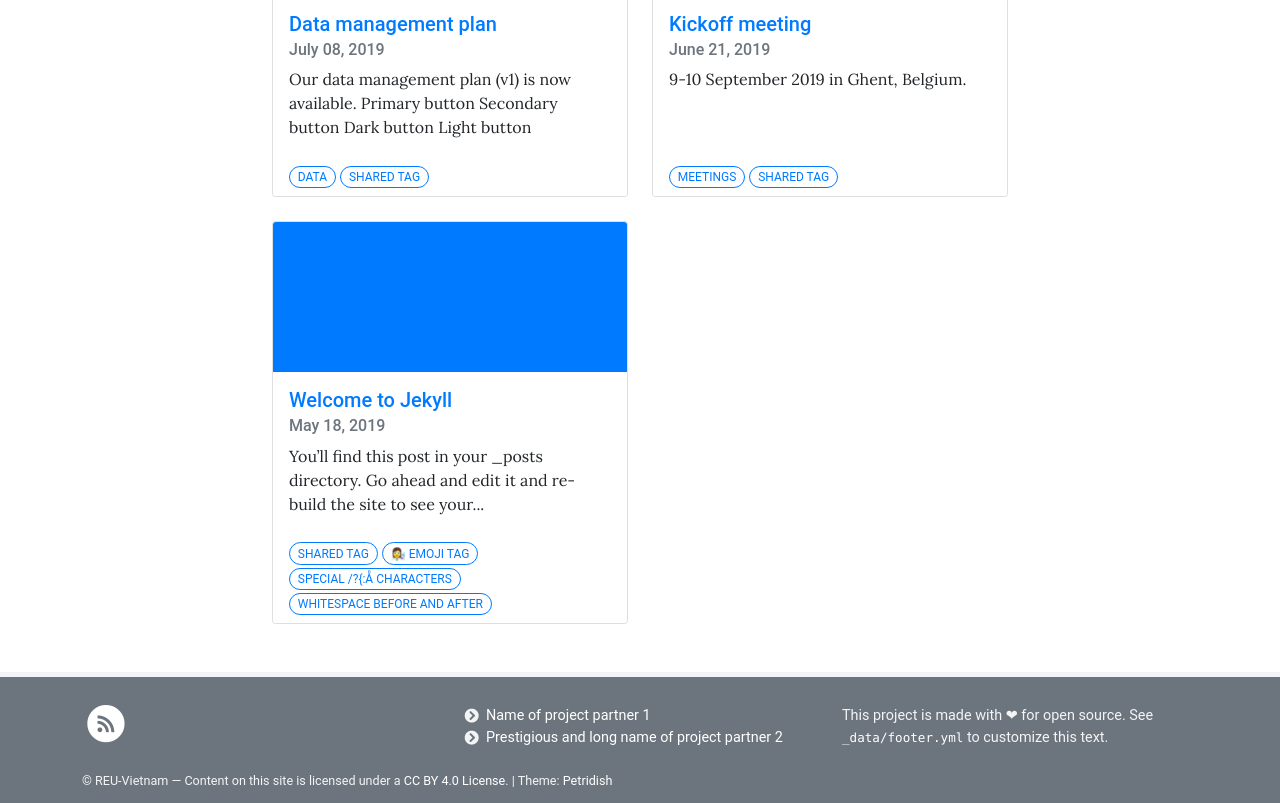
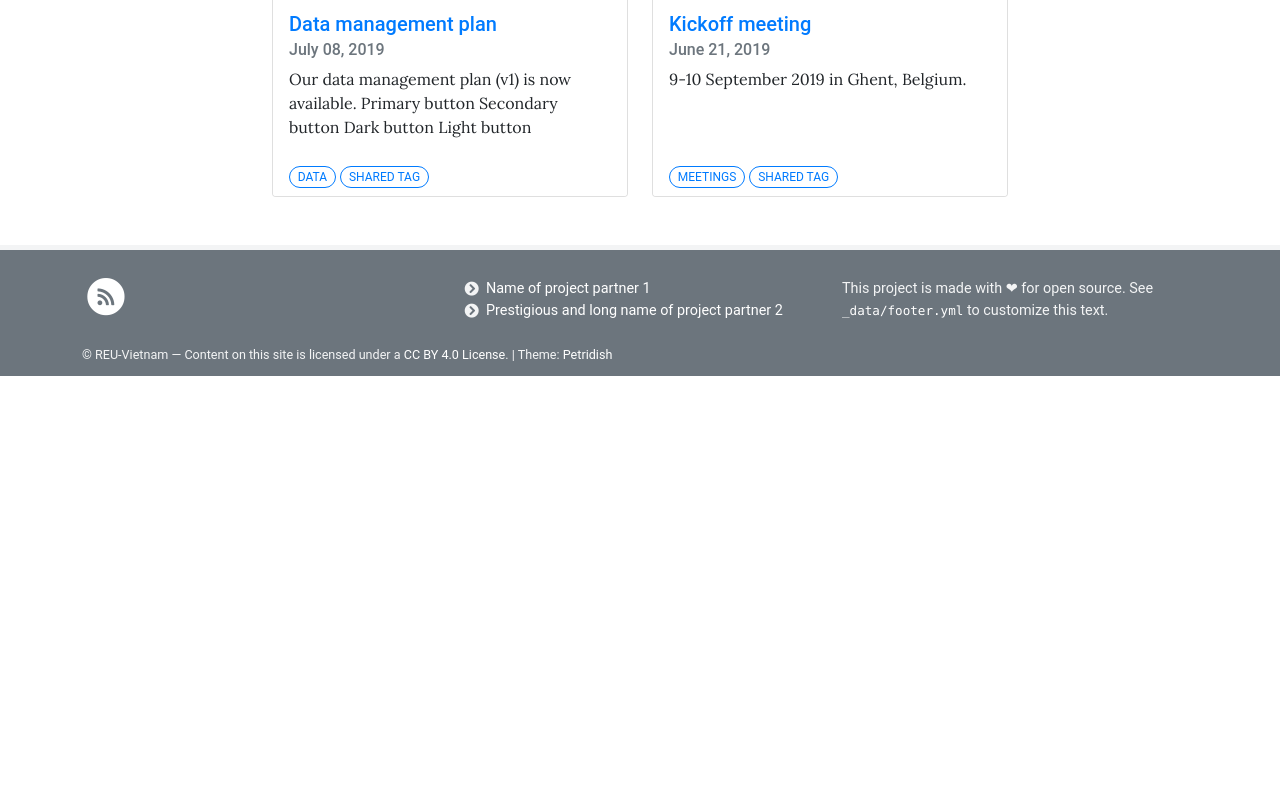
Before and after one commit to adm-vietnam/adm-vietnam.github.io, a Jekyll site: the page built from pages/home.md, in a window 1280 px wide and 900 px high, scrolled down 708 px, cut to the strip 97-900 px from the top of the window. Built offline with Jekyll 4.4.1, drawn with Linux system fonts in a browser that asks for light colours; after the commit the page ends 1181 px from its top, so only the background shows below that; part of the change alters nothing that is shown.

Commit message:
Update _config.yml

```diff
--- a/_config.yml
+++ b/_config.yml
@@ -15,7 +15,7 @@ social:
   disqus:                # Enable Disqus comments from disqus_sitename.disqus.com
 
 # THEME SETTINGS (ALL OPTIONAL)
-posts_on_home: 3                        # Show x number of latest posts on homepage, can be 0
+posts_on_home: 2                        # Show x number of latest posts on homepage, can be 0
 tweets_on_home: false                    # Show Twitter feed of social.twitter on homepage
 archive_permalink: /news/               # Permalink of page using the archive.html layout, required when using post tags
 github_edit: false                       # Show an "edit this page" link in the footer, can also be name of branch (default: main)
```
